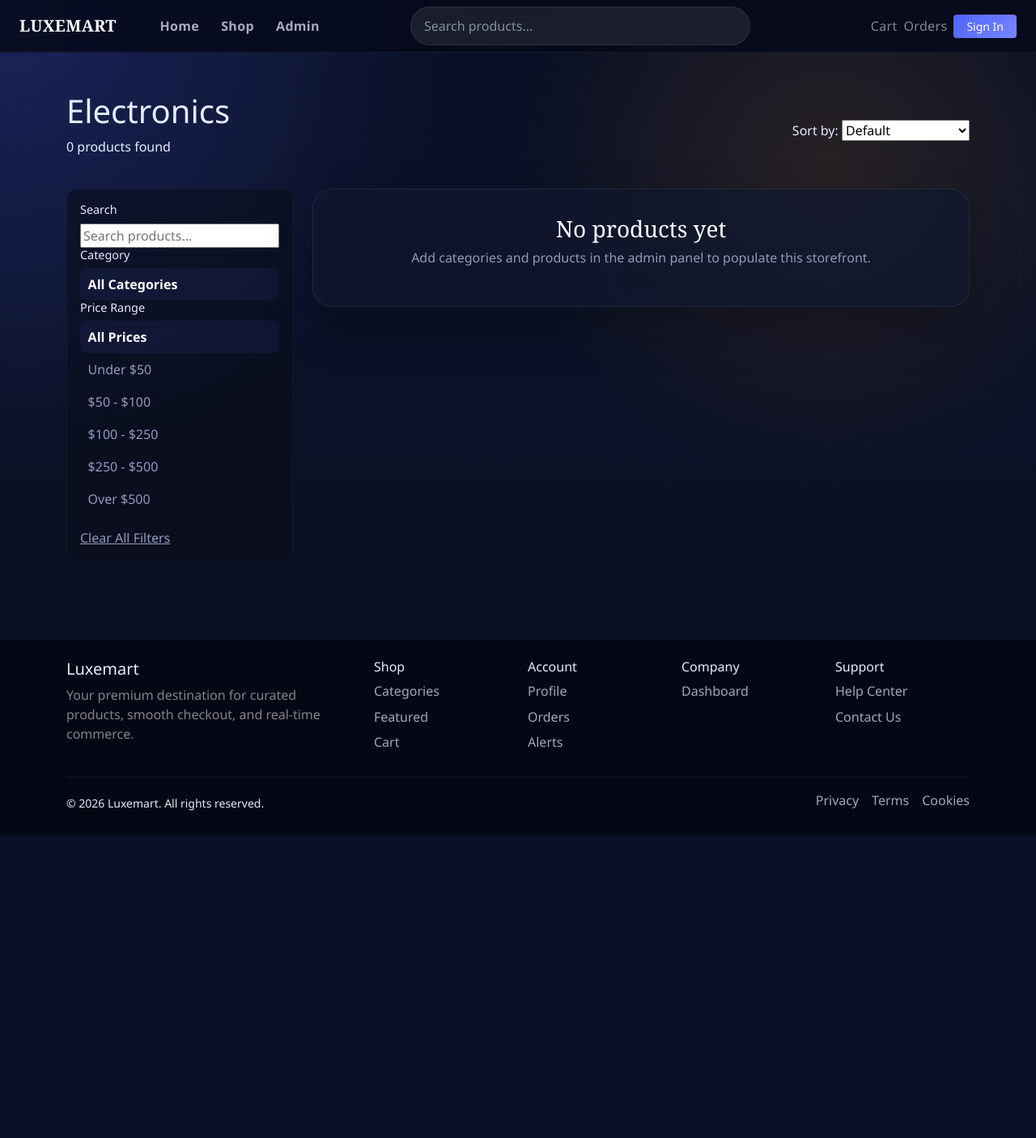
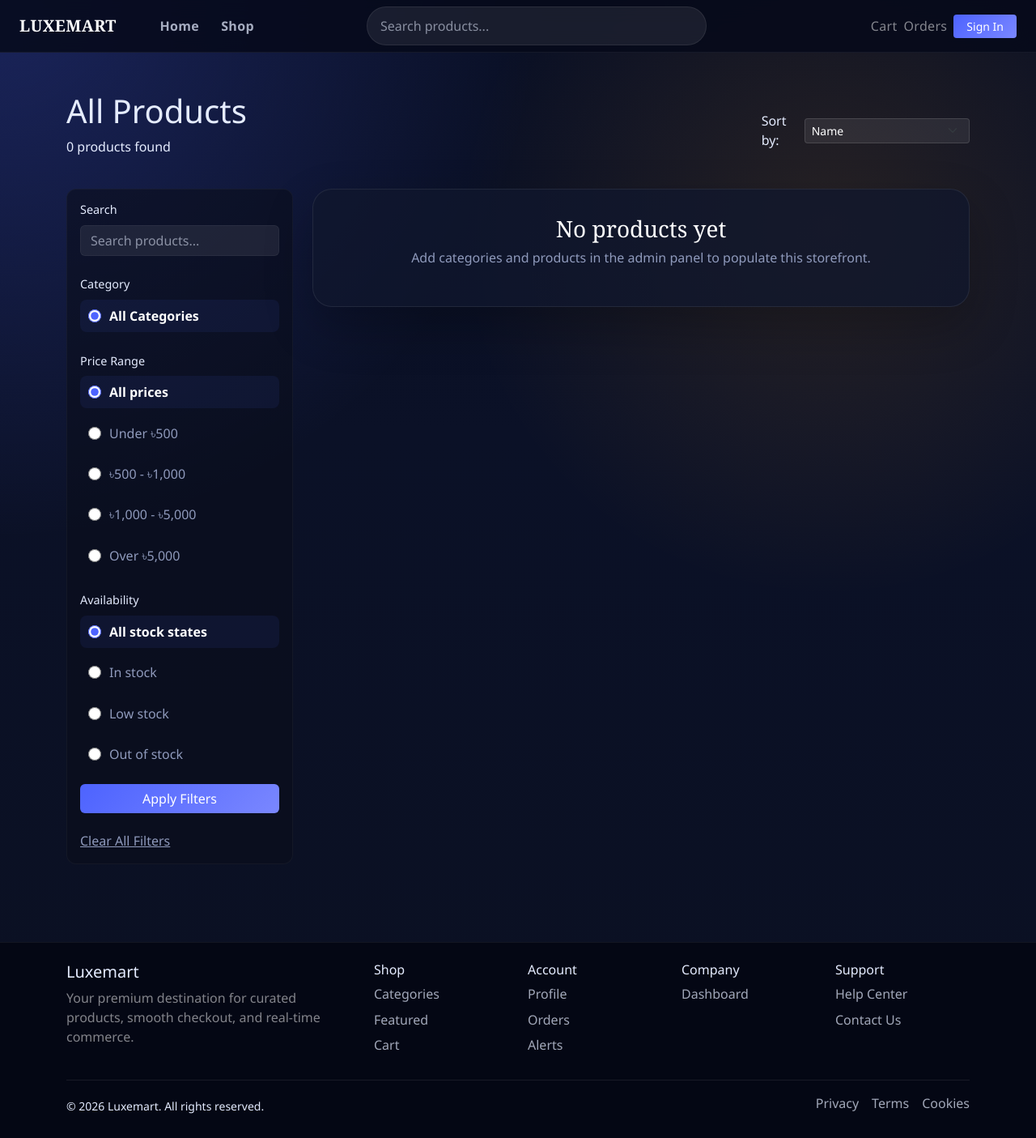
Before and after one commit to rakibislamdev/luxemart-sdpm, a Django app: page /shop/ in a window 1280 px wide. Shown: the whole page at 81% size. Before the commit the page ends 1031 px from the top, so only its background shows below. Run offline with Django 5.2, Linux system fonts and the light colour scheme; data that the repository does not hold is empty.

Commit message:
user side filter and logout added

```diff
--- a/apps/accounts/urls.py
+++ b/apps/accounts/urls.py
@@ -6,4 +6,5 @@ app_name = "accounts"
 
 urlpatterns = [
     path("profile/", views.profile_view, name="profile"),
+    path("logout/", views.logout_view, name="logout"),
 ]
--- a/apps/catalog/views.py
+++ b/apps/catalog/views.py
@@ -1,4 +1,4 @@
-from django.db.models import Count
+from django.db.models import Count, Q
 from django.shortcuts import get_object_or_404, render
 
 from .models import Category, Product
@@ -6,12 +6,43 @@ from .models import Category, Product
 
 def product_list(request):
     selected_category = request.GET.get("category", "")
+    search_query = request.GET.get("q", "").strip()
+    price_range = request.GET.get("price", "all")
+    availability = request.GET.get("availability", "all")
     sort = request.GET.get("sort", "default")
 
     products = Product.objects.select_related("category").prefetch_related("images").filter(is_active=True)
 
+    if search_query:
+        products = products.filter(
+            Q(name__icontains=search_query)
+            | Q(description__icontains=search_query)
+            | Q(sku__icontains=search_query)
+            | Q(category__name__icontains=search_query)
+        )
+
     if selected_category:
         products = products.filter(category__slug=selected_category)
+
+    price_ranges = [
+        {"value": "all", "label": "All prices", "min": None, "max": None},
+        {"value": "under-500", "label": "Under ৳500", "min": None, "max": 500},
+        {"value": "500-1000", "label": "৳500 - ৳1,000", "min": 500, "max": 1000},
+        {"value": "1000-5000", "label": "৳1,000 - ৳5,000", "min": 1000, "max": 5000},
+        {"value": "over-5000", "label": "Over ৳5,000", "min": 5000, "max": None},
+    ]
+    selected_price_range = next((item for item in price_ranges if item["value"] == price_range), price_ranges[0])
+    if selected_price_range["min"] is not None:
+        products = products.filter(price__gte=selected_price_range["min"])
+    if selected_price_range["max"] is not None:
+        products = products.filter(price__lte=selected_price_range["max"])
+
+    if availability == "in_stock":
+        products = products.filter(stock_quantity__gt=0)
+    elif availability == "low_stock":
+        products = products.filter(stock_quantity__gt=0, stock_quantity__lte=5)
+    elif availability == "out_of_stock":
+        products = products.filter(stock_quantity=0)
 
     if sort == "price_low":
         products = products.order_by("price")
@@ -19,8 +50,16 @@ def product_list(request):
         products = products.order_by("-price")
     elif sort == "newest":
         products = products.order_by("-created_at")
+    elif sort == "stock":
+        products = products.order_by("-stock_quantity", "name")
+    else:
+        products = products.order_by("name")
 
-    categories = Category.objects.filter(is_active=True).annotate(product_count=Count("products")).order_by("name")
+    categories = (
+        Category.objects.filter(is_active=True)
+        .annotate(product_count=Count("products", filter=Q(products__is_active=True)))
+        .order_by("name")
+    )
 
     return render(
         request,
@@ -29,6 +68,10 @@ def product_list(request):
             "products": products,
             "categories": categories,
             "selected_category": selected_category,
+            "search_query": search_query,
+            "price_range": price_range,
+            "price_ranges": price_ranges,
+            "availability": availability,
             "sort": sort,
             "total_products": products.count(),
         },
--- a/static/css/app.css
+++ b/static/css/app.css
@@ -59,6 +59,56 @@ body {
 
 .luxe-search .form-control:focus {
   box-shadow: 0 0 0 0.2rem rgba(77, 99, 255, 0.2);
+}
+
+.form-control,
+.form-select,
+input[type="text"],
+input[type="search"],
+input[type="email"],
+input[type="password"],
+input[type="number"],
+input[type="tel"],
+textarea,
+select {
+  background-color: rgba(255, 255, 255, 0.08);
+  border-color: rgba(255, 255, 255, 0.12);
+  color: #fff;
+}
+
+.form-control:focus,
+.form-select:focus,
+input[type="text"]:focus,
+input[type="search"]:focus,
+input[type="email"]:focus,
+input[type="password"]:focus,
+input[type="number"]:focus,
+input[type="tel"]:focus,
+textarea:focus,
+select:focus {
+  background-color: rgba(255, 255, 255, 0.1);
+  border-color: rgba(125, 211, 252, 0.55);
+  color: #fff;
+  box-shadow: 0 0 0 0.2rem rgba(56, 189, 248, 0.16);
+}
+
+.form-control::placeholder,
+input::placeholder,
+textarea::placeholder {
+  color: rgba(229, 236, 255, 0.55);
+}
+
+.form-select option,
+select option {
+  background: #0b1127;
+  color: #fff;
+}
+
+input:-webkit-autofill,
+input:-webkit-autofill:hover,
+input:-webkit-autofill:focus {
+  -webkit-text-fill-color: #fff;
+  box-shadow: 0 0 0 1000px #11172d inset;
 }
 
 .navbar-brand,
@@ -418,29 +468,58 @@ body {
   border: 1px solid rgba(255,255,255,0.04);
 }
 
+.catalog-filter-form,
+.sidebar-group {
+  display: grid;
+  gap: 0.65rem;
+}
+
+.sidebar-group + .sidebar-group {
+  margin-top: 1rem;
+}
+
 .catalog-sidebar .sidebar-group h2 {
   font-size: 0.9rem;
   color: var(--luxe-ink);
-  margin-bottom: 0.5rem;
+  margin-bottom: 0;
 }
 
-.sidebar-link {
-  display: block;
+.sidebar-link,
+.sidebar-option {
+  display: flex;
+  align-items: center;
+  justify-content: space-between;
+  gap: 0.65rem;
   padding: 0.5rem 0.6rem;
   color: var(--luxe-muted);
   text-decoration: none;
   border-radius: 8px;
   transition: background 120ms ease, color 120ms ease;
+  cursor: pointer;
+}
+
+.sidebar-option input {
+  width: 1rem;
+  height: 1rem;
+  margin: 0;
+  flex: 0 0 auto;
+  accent-color: var(--luxe-blue);
+}
+
+.sidebar-option span {
+  flex: 1;
 }
 
 .sidebar-link.is-active,
-.sidebar-link.active {
+.sidebar-link.active,
+.sidebar-option.is-active {
   color: #fff;
   font-weight: 700;
   background: rgba(77,99,255,0.08);
 }
 
-.sidebar-link:hover {
+.sidebar-link:hover,
+.sidebar-option:hover {
   background: rgba(255,255,255,0.02);
   color: #fff;
 }
@@ -453,6 +532,22 @@ body {
   display: inline-block;
   margin-top: 1rem;
   color: var(--luxe-muted);
+}
+
+.catalog-filter-actions {
+  display: grid;
+  gap: 0.4rem;
+  margin-top: 0.4rem;
+}
+
+.catalog-sort {
+  display: flex;
+  align-items: center;
+  gap: 0.65rem;
+}
+
+.catalog-sort .form-select {
+  min-width: 190px;
 }
 
 /* Catalog-specific product grid */
@@ -696,7 +791,8 @@ body {
   gap: 0.25rem;
 }
 
-.admin-menu__item {
+.admin-menu__item,
+.admin-logout__button {
   display: flex;
   align-items: center;
   min-height: 42px;
@@ -711,6 +807,24 @@ body {
 .admin-menu__item.is-active {
   color: #fff;
   background: rgba(77, 99, 255, 0.18);
+}
+
+.admin-logout {
+  margin-top: 1rem;
+  padding-top: 1rem;
+  border-top: 1px solid rgba(255, 255, 255, 0.08);
+}
+
+.admin-logout__button {
+  width: 100%;
+  border: 0;
+  background: rgba(239, 68, 68, 0.14);
+  color: #fecaca;
+}
+
+.admin-logout__button:hover {
+  background: rgba(239, 68, 68, 0.24);
+  color: #fff;
 }
 
 .admin-main {
--- a/templates/base.html
+++ b/templates/base.html
@@ -19,10 +19,9 @@
         <ul class="navbar-nav mx-lg-4 luxe-nav-links">
           <li class="nav-item"><a class="nav-link" href="{% url 'home' %}">Home</a></li>
           <li class="nav-item"><a class="nav-link" href="{% url 'catalog:product-list' %}">Shop</a></li>
-          <li class="nav-item"><a class="nav-link" href="{% url 'dashboard:home' %}">Admin</a></li>
         </ul>
-        <form class="luxe-search mx-lg-auto my-3 my-lg-0" role="search">
-          <input type="search" class="form-control" placeholder="Search products..." aria-label="Search products">
+        <form class="luxe-search mx-lg-auto my-3 my-lg-0" action="{% url 'catalog:product-list' %}" method="get" role="search">
+          <input type="search" name="q" class="form-control" placeholder="Search products..." aria-label="Search products">
         </form>
         <div class="ms-lg-auto d-flex align-items-center gap-2">
           <a class="nav-link text-white-50 d-none d-lg-inline" href="{% url 'cart:detail' %}">Cart</a>
--- a/templates/catalog/product_detail.html
+++ b/templates/catalog/product_detail.html
@@ -41,7 +41,7 @@
         <small>4.8 (2,450 reviews)</small>
       </div>
       <div class="detail-price mb-3">
-        <strong>${{ product.price }}</strong>
+        <strong>৳{{ product.price }}</strong>
         <span>Stock: {{ product.stock_quantity }}</span>
       </div>
       <p class="product-detail-card__description">{{ product.description|default:"Experience crystal-clear audio and a premium shopping presentation with this featured product." }}</p>
@@ -65,7 +65,7 @@
         <a class="btn btn-primary btn-lg flex-grow-1" href="/cart/">Add to Cart</a>
       </div>
 
-      <p class="detail-status">In Stock - Free shipping on orders over $50</p>
+      <p class="detail-status">In Stock - Free shipping on orders over ৳500</p>
     </div>
   </div>
 
@@ -95,7 +95,7 @@
           <p class="product-card__category">{{ item.category.name }}</p>
           <h3>{{ item.name }}</h3>
           <div class="product-card__meta">
-            <span class="price">${{ item.price }}</span>
+            <span class="price">৳{{ item.price }}</span>
             <span class="stock">{{ item.stock_quantity }} in stock</span>
           </div>
           <a class="btn btn-primary w-100" href="{% url 'catalog:product-detail' item.slug %}">View Details</a>
--- a/templates/catalog/product_list.html
+++ b/templates/catalog/product_list.html
@@ -4,52 +4,92 @@
 <section class="catalog-page">
   <div class="catalog-page__header mb-4">
     <div>
-      <h1>{{ selected_category|default:'Electronics'|title }}</h1>
-      <p>{{ total_products }} products found</p>
+      <h1>{% if search_query %}Search results{% elif selected_category %}{{ selected_category|title }}{% else %}All Products{% endif %}</h1>
+      <p>{{ total_products }} products found{% if search_query %} for "{{ search_query }}"{% endif %}</p>
     </div>
     <form class="catalog-sort" method="get">
+      {% if search_query %}
+        <input type="hidden" name="q" value="{{ search_query }}">
+      {% endif %}
       {% if selected_category %}
         <input type="hidden" name="category" value="{{ selected_category }}">
       {% endif %}
+      {% if price_range and price_range != 'all' %}
+        <input type="hidden" name="price" value="{{ price_range }}">
+      {% endif %}
+      {% if availability and availability != 'all' %}
+        <input type="hidden" name="availability" value="{{ availability }}">
+      {% endif %}
       <label for="sort">Sort by:</label>
-      <select name="sort" id="sort" onchange="this.form.submit()">
-        <option value="default" {% if sort == 'default' %}selected{% endif %}>Default</option>
+      <select class="form-select form-select-sm" name="sort" id="sort" onchange="this.form.submit()">
+        <option value="default" {% if sort == 'default' %}selected{% endif %}>Name</option>
         <option value="price_low" {% if sort == 'price_low' %}selected{% endif %}>Price: Low to High</option>
         <option value="price_high" {% if sort == 'price_high' %}selected{% endif %}>Price: High to Low</option>
         <option value="newest" {% if sort == 'newest' %}selected{% endif %}>Newest</option>
+        <option value="stock" {% if sort == 'stock' %}selected{% endif %}>Stock Available</option>
       </select>
     </form>
   </div>
 
   <div class="catalog-layout">
     <aside class="catalog-sidebar">
+      <form class="catalog-filter-form" method="get">
       <div class="sidebar-group">
         <h2>Search</h2>
-        <input type="search" placeholder="Search products..." aria-label="Search products">
+        <input class="form-control" type="search" name="q" value="{{ search_query }}" placeholder="Search products..." aria-label="Search products">
       </div>
 
       <div class="sidebar-group">
         <h2>Category</h2>
-        <a class="sidebar-link {% if not selected_category %}is-active{% endif %}" href="{% url 'catalog:product-list' %}">All Categories</a>
+        <label class="sidebar-option {% if not selected_category %}is-active{% endif %}">
+          <input type="radio" name="category" value="" {% if not selected_category %}checked{% endif %}>
+          <span>All Categories</span>
+        </label>
         {% for category in categories %}
-          <a class="sidebar-link {% if selected_category == category.slug %}is-active{% endif %}" href="?category={{ category.slug }}">
+          <label class="sidebar-option {% if selected_category == category.slug %}is-active{% endif %}">
+            <input type="radio" name="category" value="{{ category.slug }}" {% if selected_category == category.slug %}checked{% endif %}>
             <span>{{ category.name }}</span>
             <small>{{ category.product_count }} products</small>
-          </a>
+          </label>
         {% endfor %}
       </div>
 
       <div class="sidebar-group">
         <h2>Price Range</h2>
-        <a href="?price=all" class="sidebar-link is-active">All Prices</a>
-        <a href="?price=under-50" class="sidebar-link">Under $50</a>
-        <a href="?price=50-100" class="sidebar-link">$50 - $100</a>
-        <a href="?price=100-250" class="sidebar-link">$100 - $250</a>
-        <a href="?price=250-500" class="sidebar-link">$250 - $500</a>
-        <a href="?price=over-500" class="sidebar-link">Over $500</a>
+        {% for range in price_ranges %}
+          <label class="sidebar-option {% if price_range == range.value %}is-active{% endif %}">
+            <input type="radio" name="price" value="{{ range.value }}" {% if price_range == range.value %}checked{% endif %}>
+            <span>{{ range.label }}</span>
+          </label>
+        {% endfor %}
       </div>
 
-      <a class="sidebar-reset" href="{% url 'catalog:product-list' %}">Clear All Filters</a>
+      <div class="sidebar-group">
+        <h2>Availability</h2>
+        <label class="sidebar-option {% if availability == 'all' %}is-active{% endif %}">
+          <input type="radio" name="availability" value="all" {% if availability == 'all' %}checked{% endif %}>
+          <span>All stock states</span>
+        </label>
+        <label class="sidebar-option {% if availability == 'in_stock' %}is-active{% endif %}">
+          <input type="radio" name="availability" value="in_stock" {% if availability == 'in_stock' %}checked{% endif %}>
+          <span>In stock</span>
+        </label>
+        <label class="sidebar-option {% if availability == 'low_stock' %}is-active{% endif %}">
+          <input type="radio" name="availability" value="low_stock" {% if availability == 'low_stock' %}checked{% endif %}>
+          <span>Low stock</span>
+        </label>
+        <label class="sidebar-option {% if availability == 'out_of_stock' %}is-active{% endif %}">
+          <input type="radio" name="availability" value="out_of_stock" {% if availability == 'out_of_stock' %}checked{% endif %}>
+          <span>Out of stock</span>
+        </label>
+      </div>
+
+      <input type="hidden" name="sort" value="{{ sort }}">
+      <div class="catalog-filter-actions">
+        <button class="btn btn-primary w-100" type="submit">Apply Filters</button>
+        <a class="sidebar-reset" href="{% url 'catalog:product-list' %}">Clear All Filters</a>
+      </div>
+      </form>
     </aside>
 
     <div class="catalog-results">
@@ -73,7 +113,7 @@
             <p class="product-card__category">{{ product.category.name }}</p>
             <h3>{{ product.name }}</h3>
             <div class="product-card__meta">
-              <span class="price">${{ product.price }}</span>
+              <span class="price">৳{{ product.price }}</span>
               <span class="stock">{{ product.stock_quantity }} in stock</span>
             </div>
             <a class="btn btn-primary w-100" href="{% url 'catalog:product-detail' product.slug %}">View Details</a>
--- a/templates/dashboard/base.html
+++ b/templates/dashboard/base.html
@@ -14,6 +14,10 @@
         </a>
       {% endfor %}
     </nav>
+    <form class="admin-logout" method="post" action="{% url 'accounts:logout' %}">
+      {% csrf_token %}
+      <button class="admin-logout__button" type="submit">Logout</button>
+    </form>
   </aside>
 
   <section class="admin-main">
--- a/templates/home.html
+++ b/templates/home.html
@@ -49,7 +49,7 @@
         <p class="product-card__category">{{ product.category.name }}</p>
         <h3>{{ product.name }}</h3>
         <div class="product-card__meta">
-          <span class="price">${{ product.price }}</span>
+          <span class="price">৳{{ product.price }}</span>
         </div>
         <a class="btn btn-primary w-100" href="{% url 'catalog:product-detail' product.slug %}">View Details</a>
       </div>
```
Also changed, not shown: apps/accounts/views.py (+9 -1 lines).
